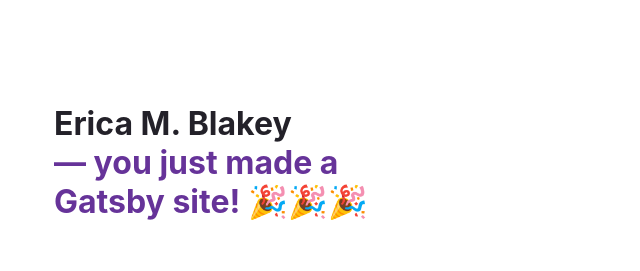
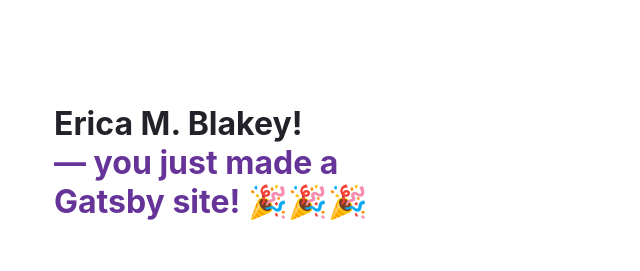
Before and after one commit to EricaB02/emb, a Gatsby site: page / in a window 1280 px wide. Shown: the top 271 px of the page, 50-690 px from the left. Built offline with nearby package versions, Linux system fonts and the light colour scheme; Gatsby itself is replaced by a stand-in of ours.

Commit message:
Update index.js

```diff
--- a/src/pages/index.js
+++ b/src/pages/index.js
@@ -127,7 +127,7 @@
   return (
     <main style={pageStyles}>
       <h1 style={headingStyles}>
-        Erica M. Blakey
+        Erica M. Blakey!
         <br />
         <span style={headingAccentStyles}>— you just made a Gatsby site! 🎉🎉🎉</span>
       </h1>
```
